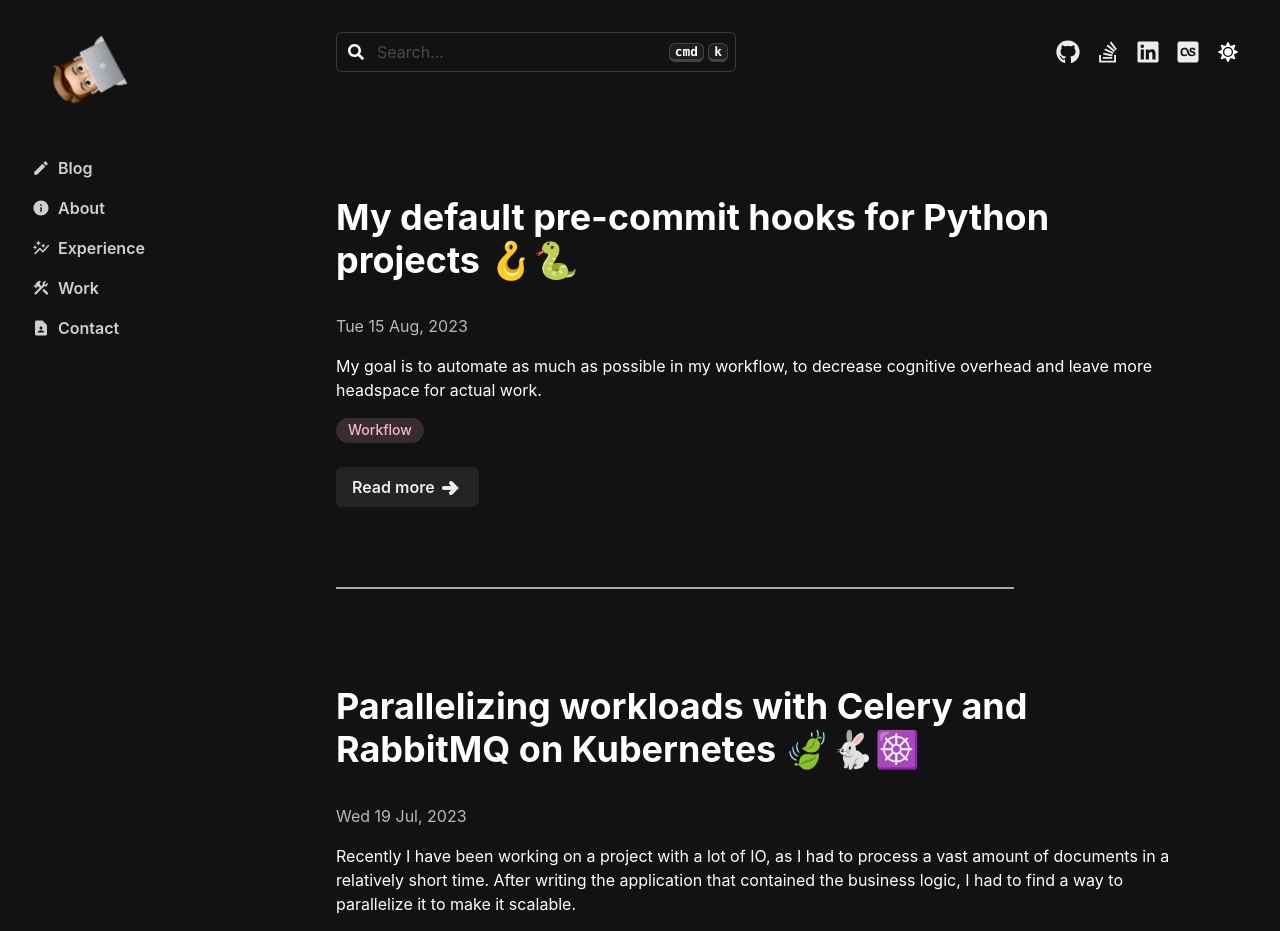
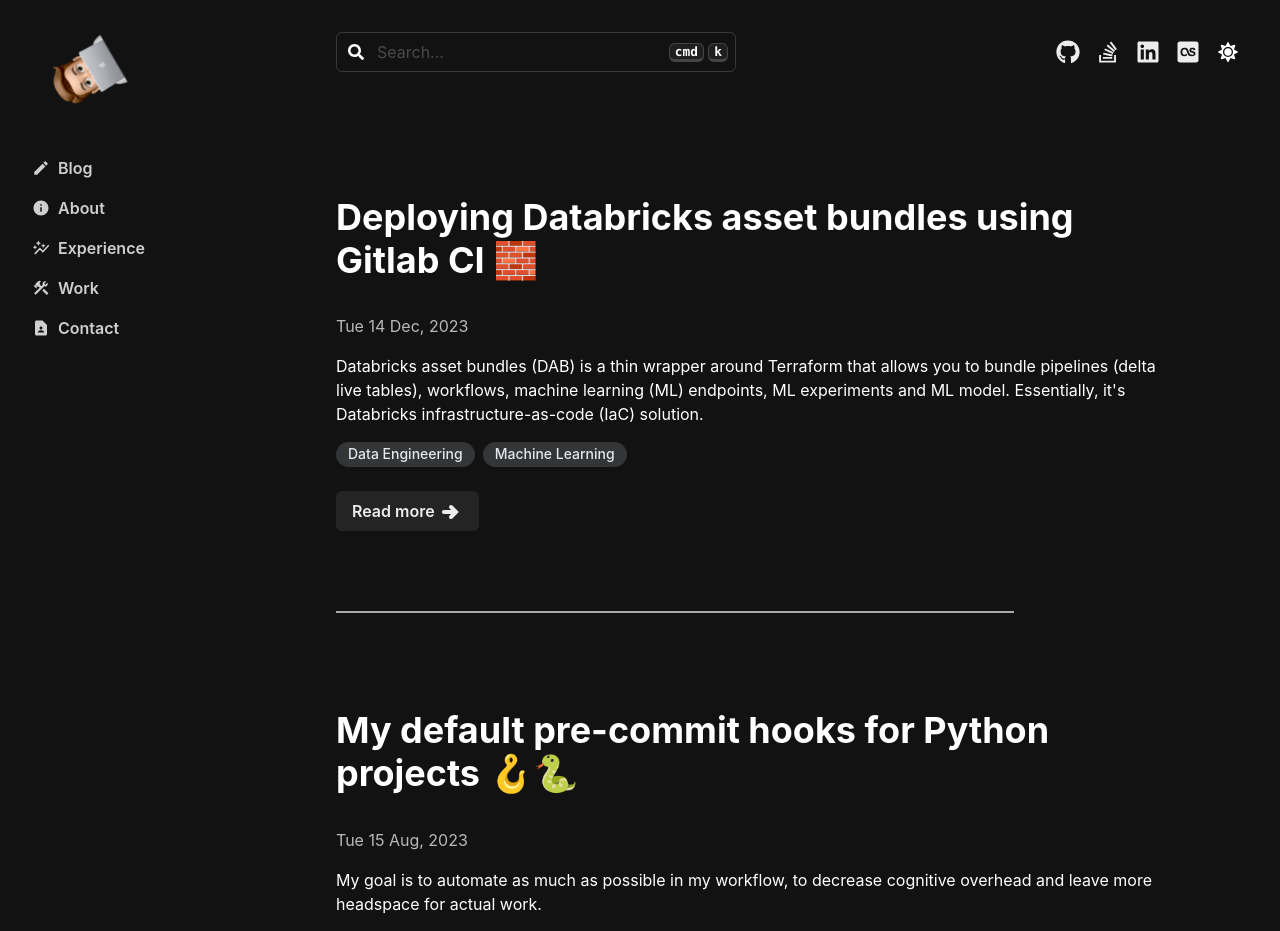
Before and after one commit to danielsteman/vite-blog, a React (Vite) app: page / in a window 1280 px wide. Shown: the top 931 px of the page. Built offline with nearby package versions, Linux system fonts and the light colour scheme.

Commit message:
register blog11

```diff
--- a/src/components/BlogTags.tsx
+++ b/src/components/BlogTags.tsx
@@ -19,6 +19,7 @@
     Hardware: "purple",
     Distributed: "yellow",
     Workflow: "pink",
+    "Data Engineering": "gray",
   };
   return (
     <HStack>
--- a/src/components/CodeSnippet.tsx
+++ b/src/components/CodeSnippet.tsx
@@ -1,4 +1,3 @@
-import React from "react";
 import { Code } from "@chakra-ui/react";
 
 const CodeSnippet = (props: any) => (
--- a/src/routes/Blog.tsx
+++ b/src/routes/Blog.tsx
@@ -78,6 +78,13 @@
       text: "My goal is to automate as much as possible in my workflow, to decrease cognitive overhead and leave more headspace for actual work.",
       tags: ["Workflow"],
     },
+    {
+      id: 11,
+      title: "Deploying Databricks asset bundles using Gitlab CI 🧱",
+      date: "Tue 14 Dec, 2023",
+      text: "Databricks asset bundles (DAB) is a thin wrapper around Terraform that allows you to bundle pipelines (delta live tables), workflows, machine learning (ML) endpoints, ML experiments and ML model. Essentially, it's Databricks infrastructure-as-code (IaC) solution.",
+      tags: ["Data Engineering", "Machine Learning"],
+    },
   ];
   return (
     <Base>
```
Also changed, not shown: public/content/blog11.md (+4 -0 lines).
